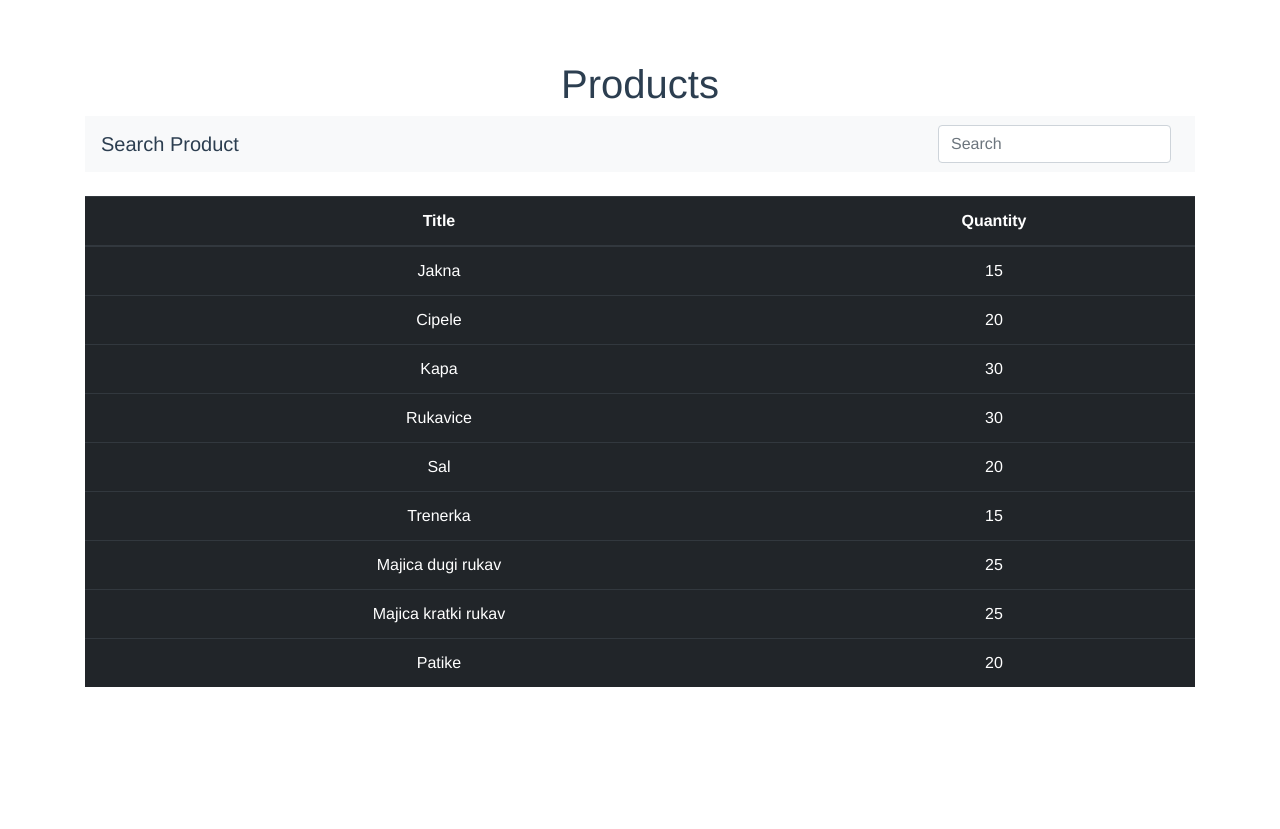
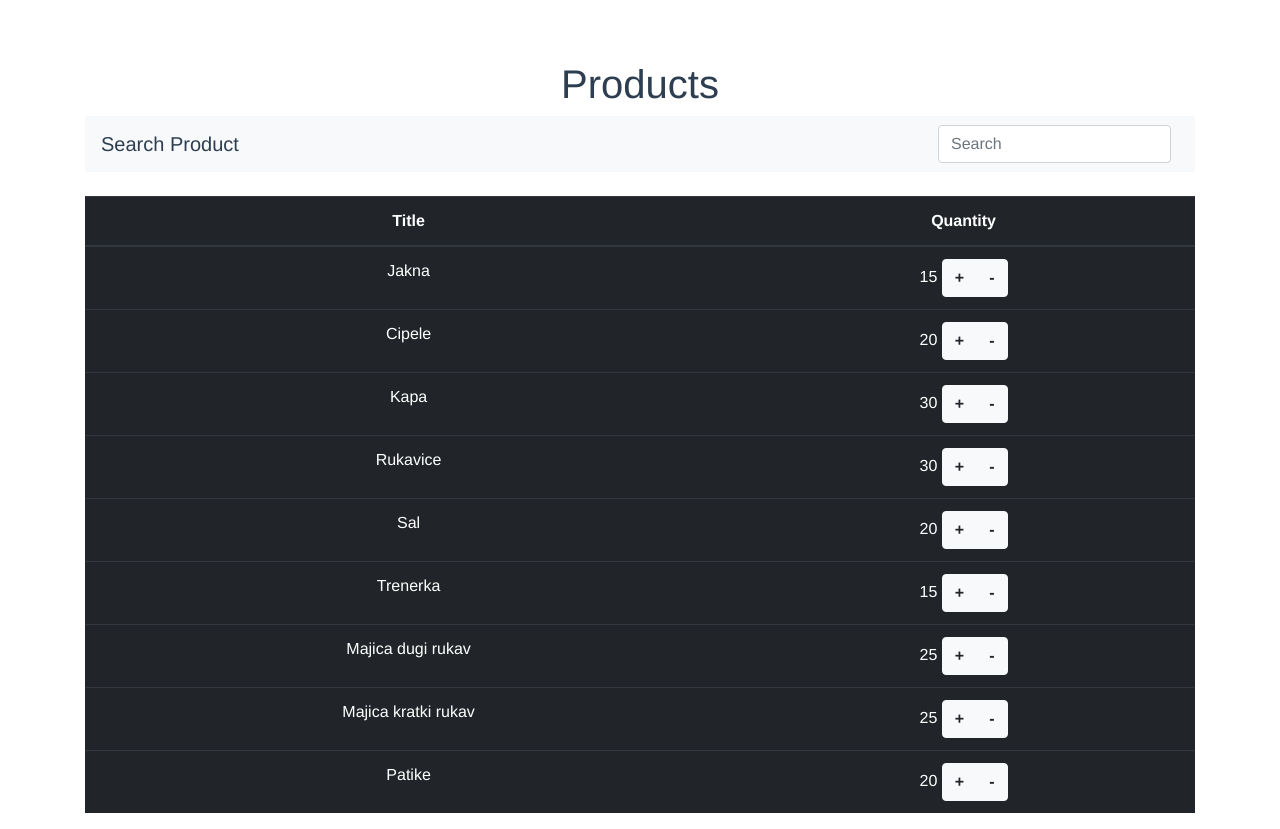
Before and after one commit to biljana94/app-store, a Vue app: page /#/products in a window 1280 px wide. Before the commit the page ends 800 px from the top, so only its background shows below. Built offline with nearby package versions, Linux system fonts and the light colour scheme.

Commit message:
Increment and Decrement Product Quantity functions

```diff
--- a/src/components/AppProducts.vue
+++ b/src/components/AppProducts.vue
@@ -14,22 +14,32 @@
 
         <!--IZLISTAVANJE PROIZVODA-->
         <table class="table table-dark">
-
             <thead>
                 <th scope="col">Title</th>
                 <th scope="col">Quantity</th>
             </thead>
 
             <tbody>
-                <!--"v-if="product.title.toLowerCase().includes(search.toLowerCase())"
-                    ako title proizvoda sa malim slovima ukljucuje(includes) search polje sa malim slovima upisano
-                    vrati taj proizvod-->
+                <!--"v-if="product.title.toLowerCase().includes(search.toLowerCase())" ===>
+                    ako title proizvoda sa malim slovima ukljucuje(includes) unos u search polje sa malim slovima -
+                    vrati taj proizvod koji je unet u polje search-->
                 <tr v-for="(product, index) in products" :key="index" v-if="product.title.toLowerCase().includes(search.toLowerCase())">
                     <td>{{product.title}}</td>
-                    <td>{{product.quantity}}</td>
+                    <td>
+                        {{product.quantity}}
+
+                        <div class="btn-group" role="group">
+                            <!--na klik se izvrsava fnc koja je pozvana i koja prima (product)-->
+                            <button @click="incrementProductQuantity(product)" type="button" class="btn btn-light">
+                                <strong> + </strong>
+                            </button>
+                            <button @click="decrementProductQuantity(product)" type="button" class="btn btn-light">
+                                <strong> - </strong>
+                            </button>
+                        </div>
+                    </td>
                 </tr>
             </tbody>
-
         </table>
 
     </div>
@@ -43,8 +53,6 @@ import productService from '../service/ProductService.js'; //importovali smo Pro
 
 export default {
 
-
-
     //fnc koja vraca objekat
     data() {
         return {
@@ -52,6 +60,24 @@ export default {
             products: productService.list(),
 
             search: '', //trazimo proizvod - ovo stavljamo u v-model="search" u input polje u formi za trazenje proizvoda
+
+        }
+    },
+
+    methods: {
+        //fnc koja poziva fnc iz ProductService.js - mora da primi parametar product
+        incrementProductQuantity(product) {
+            productService.increment(product);
+        },
+
+        //fnc koja poziva fnc iz ProductService.js
+        decrementProductQuantity(product) {
+            //ako je kolicina nekog proizvoda(product.quantity) > 0
+            if(product.quantity > 0) {
+                //onda mozemo da pozovemo fnc iz ProductService.js koja smanjuje stanje na lageru
+                productService.decrement(product);
+            }
+
         }
     },
 }
--- a/src/service/ProductService.js
+++ b/src/service/ProductService.js
@@ -14,16 +14,24 @@ const products = [
 let nextId = 10;
 
 
+
 class ProductService {
     //izlistavanje proizvoda
     list() {
         return products;
     }
 
-    //filtriranje proizvoda po nazivu
-    // find(title) {
-    //     return products.filter(product => product.title == title);
-    // }
+    //dodavanje jednog proizvoda na lager
+    increment(product) {
+        //trazim proizvod preko id, i povecavam mu stanje na lageru
+        products.find(prod => prod.id == product.id).quantity++;
+    }
+
+    //brisanje jednog proizvoda sa lagera
+    decrement(product) {
+        //trazim odredjen proizvod preko id, i smanjujem mu stanje na lageru
+        products.find(prod => prod.id == product.id).quantity--;
+    }
 }
 
 
```
